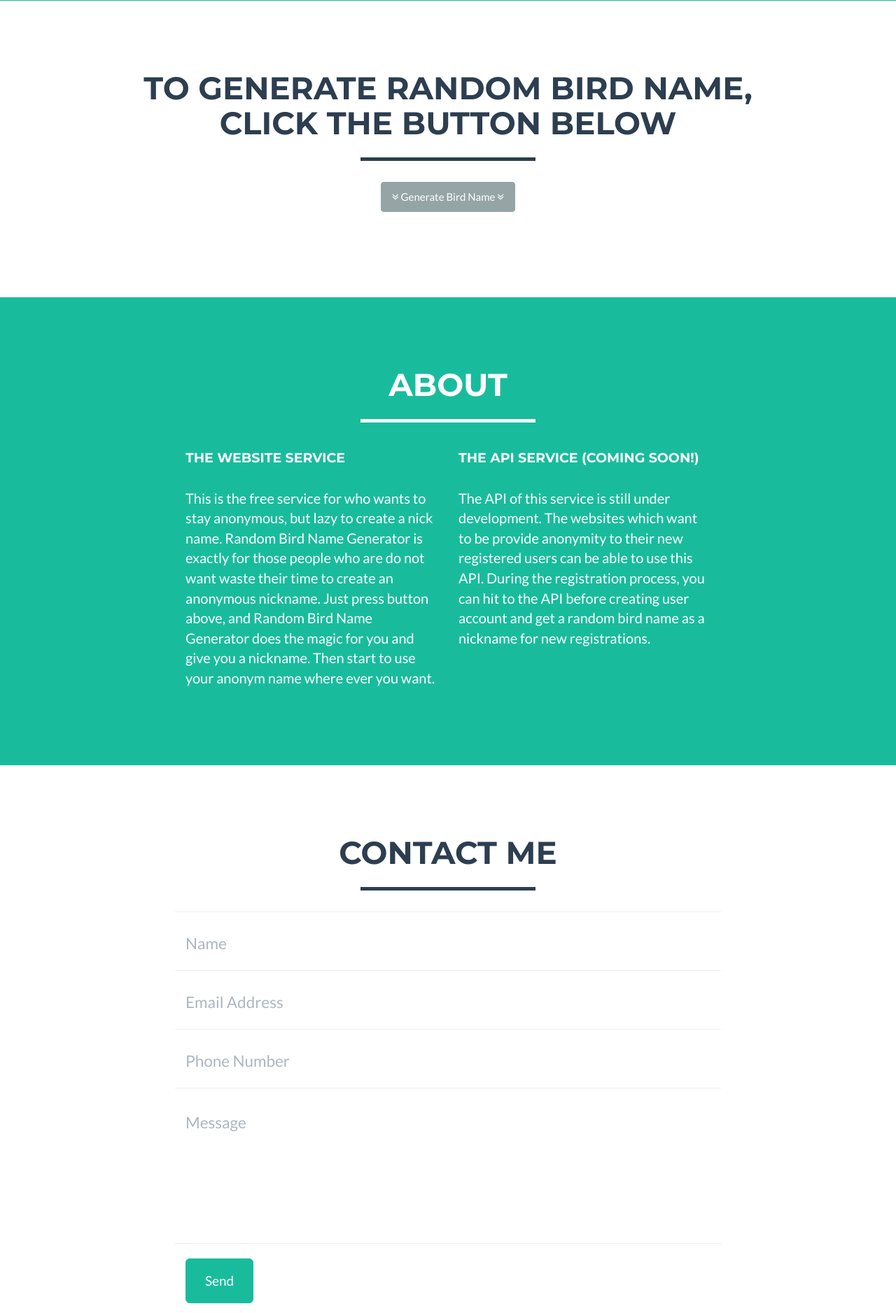
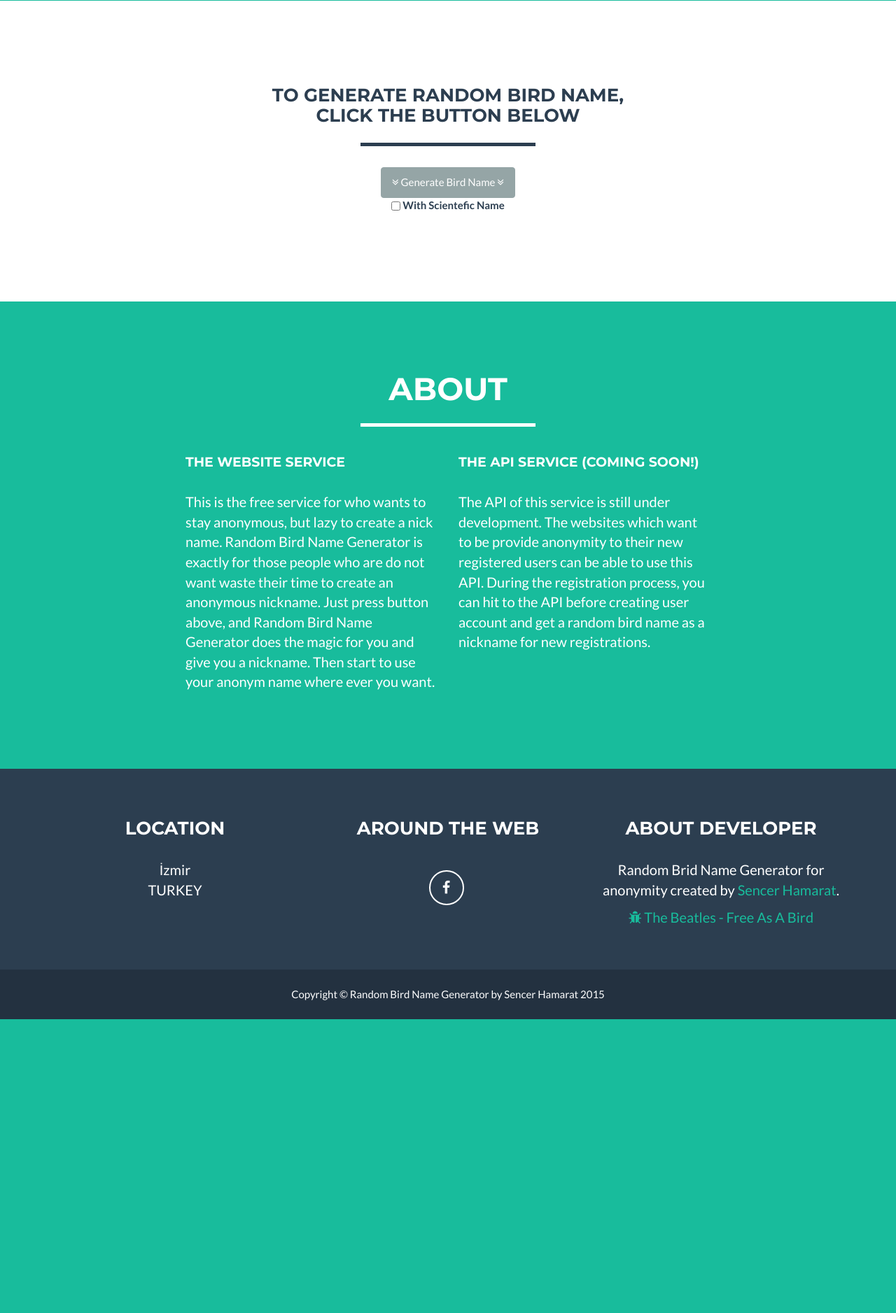
Before and after one commit to RecNes/RandomBirdNameGenerator, a Django app: page / in a window 1280 px wide. Shown: the part 832-2709 px from the top of the page at 70% size. After the commit the page ends 2289 px from the top, so only its background shows below. Run offline with Django 3.2, Linux system fonts and the light colour scheme; some libraries are stand-ins or nearby versions.

Commit message:
scientific name checkbox added

```diff
--- a/templates/index.html
+++ b/templates/index.html
@@ -72,27 +72,32 @@
     <section id="generate">
         <div class="container">
             <div class="row">
-                <div class="col-lg-12 text-center">
-                    <div class="col-lg-pull-1">
-                        <h2>To generate random bird name,<br />click the button below</h2>
+                <div class="col-lg-pull-12 text-center">
+                    <h3>To generate random bird name,<br />click the button below</h3>
                     <hr class="star-primary">
-                        <button class="btn btn-default" name="rabn" id="rabn" value="Generate Bird Name">
+                </div>
+                <div class="col-lg-pull-12 text-center">
+                    <form action="" id="bird_name_form" class="form-inline center-block">
+                        <button class="btn btn-default">
                             <i class="fa fa-angle-double-down"></i>
                             Generate Bird Name
                             <i class="fa fa-angle-double-down"></i>
                         </button>
-{#                        <input type="checkbox" class="checkbox" /> With Scientefic Name#}
+                        <br class="clearfix" />
+                        <input type="checkbox" class="checkbox" name="get_scientific" id="get_scientific" value="get_scientific" />
+                        <label for="get_scientific">With Scientefic Name</label>
+                    </form>
                 </div>
                 <br class="clearfix" />
-                    <div style="display: none; background-color: #88e088;" class="col-lg-pull-1" id="show_bird_name">
+                <div style="display: none; background-color: #88e088;" class="col-lg-pull-12 text-center" id="show_bird_name">
                     <br />
                     <p>Your bird name is:</p>
-                        <h3 id="bn"></h3>
+                    <h3 id="bird_name"></h3>
+                    <h4 id="scientific_name" style="display: none;"></h4>
                     <button id="copy-button" data-clipboard-text="" title="Click to copy me." class="btn btn-outline">Copy to Clipboard</button>
                     <span class="check" style="display: none;"><i class="fa fa-check-circle"></i> copied to clipboard</span>
                     <br />
                     <br />
-                    </div>
                 </div>
             </div>
         </div>
@@ -132,57 +137,57 @@
     </section>
 
     <!-- Contact Section -->
-    <section id="contact">
-        <div class="container">
-            <div class="row">
-                <div class="col-lg-12 text-center">
-                    <h2>Contact Me</h2>
-                    <hr class="star-primary">
-                </div>
-            </div>
-            <div class="row">
-                <div class="col-lg-8 col-lg-offset-2">
-                    <form name="sentMessage" id="contactForm" novalidate>
-                        <div class="row control-group">
-                            <div class="form-group col-xs-12 floating-label-form-group controls">
-                                <label>Name</label>
-                                <input type="text" class="form-control" placeholder="Name" id="name" required data-validation-required-message="Please enter your name.">
-                                <p class="help-block text-danger"></p>
-                            </div>
-                        </div>
-                        <div class="row control-group">
-                            <div class="form-group col-xs-12 floating-label-form-group controls">
-                                <label>Email Address</label>
-                                <input type="email" class="form-control" placeholder="Email Address" id="email" required data-validation-required-message="Please enter your email address.">
-                                <p class="help-block text-danger"></p>
-                            </div>
-                        </div>
-                        <div class="row control-group">
-                            <div class="form-group col-xs-12 floating-label-form-group controls">
-                                <label>Phone Number</label>
-                                <input type="tel" class="form-control" placeholder="Phone Number" id="phone" required data-validation-required-message="Please enter your phone number.">
-                                <p class="help-block text-danger"></p>
-                            </div>
-                        </div>
-                        <div class="row control-group">
-                            <div class="form-group col-xs-12 floating-label-form-group controls">
-                                <label>Message</label>
-                                <textarea rows="5" class="form-control" placeholder="Message" id="message" required data-validation-required-message="Please enter a message."></textarea>
-                                <p class="help-block text-danger"></p>
-                            </div>
-                        </div>
-                        <br>
-                        <div id="success"></div>
-                        <div class="row">
-                            <div class="form-group col-xs-12">
-                                <button type="submit" class="btn btn-success btn-lg">Send</button>
-                            </div>
-                        </div>
-                    </form>
-                </div>
-            </div>
-        </div>
-    </section>
+{#    <section id="contact">#}
+{#        <div class="container">#}
+{#            <div class="row">#}
+{#                <div class="col-lg-12 text-center">#}
+{#                    <h2>Contact Me</h2>#}
+{#                    <hr class="star-primary">#}
+{#                </div>#}
+{#            </div>#}
+{#            <div class="row">#}
+{#                <div class="col-lg-8 col-lg-offset-2">#}
+{#                    <form name="sentMessage" id="contactForm" novalidate>#}
+{#                        <div class="row control-group">#}
+{#                            <div class="form-group col-xs-12 floating-label-form-group controls">#}
+{#                                <label>Name</label>#}
+{#                                <input type="text" class="form-control" placeholder="Name" id="name" required data-validation-required-message="Please enter your name.">#}
+{#                                <p class="help-block text-danger"></p>#}
+{#                            </div>#}
+{#                        </div>#}
+{#                        <div class="row control-group">#}
+{#                            <div class="form-group col-xs-12 floating-label-form-group controls">#}
+{#                                <label>Email Address</label>#}
+{#                                <input type="email" class="form-control" placeholder="Email Address" id="email" required data-validation-required-message="Please enter your email address.">#}
+{#                                <p class="help-block text-danger"></p>#}
+{#                            </div>#}
+{#                        </div>#}
+{#                        <div class="row control-group">#}
+{#                            <div class="form-group col-xs-12 floating-label-form-group controls">#}
+{#                                <label>Phone Number</label>#}
+{#                                <input type="tel" class="form-control" placeholder="Phone Number" id="phone" required data-validation-required-message="Please enter your phone number.">#}
+{#                                <p class="help-block text-danger"></p>#}
+{#                            </div>#}
+{#                        </div>#}
+{#                        <div class="row control-group">#}
+{#                            <div class="form-group col-xs-12 floating-label-form-group controls">#}
+{#                                <label>Message</label>#}
+{#                                <textarea rows="5" class="form-control" placeholder="Message" id="message" required data-validation-required-message="Please enter a message."></textarea>#}
+{#                                <p class="help-block text-danger"></p>#}
+{#                            </div>#}
+{#                        </div>#}
+{#                        <br>#}
+{#                        <div id="success"></div>#}
+{#                        <div class="row">#}
+{#                            <div class="form-group col-xs-12">#}
+{#                                <button type="submit" class="btn btn-success btn-lg">Send</button>#}
+{#                            </div>#}
+{#                        </div>#}
+{#                    </form>#}
+{#                </div>#}
+{#            </div>#}
+{#        </div>#}
+{#    </section>#}
 
     <!-- Footer -->
     <footer class="text-center">
```
Also changed, not shown: other parts of templates/index.html (+1 -0 lines). Lines whose indentation alone changed are shown as unchanged.
